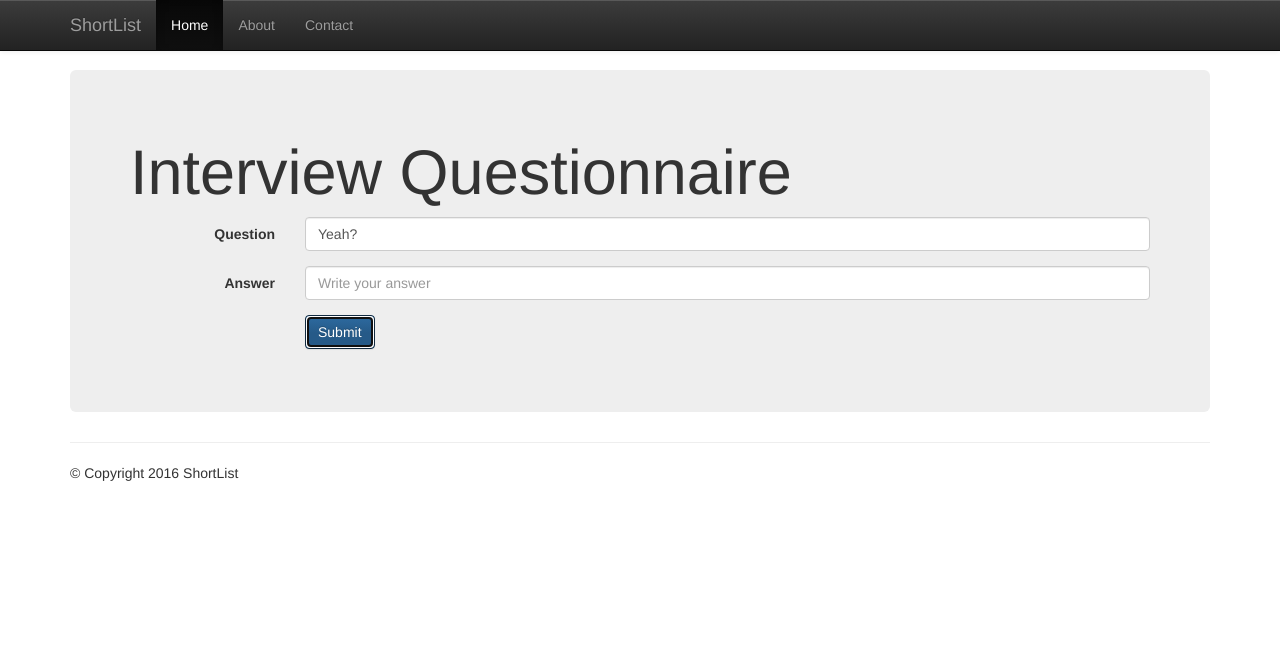
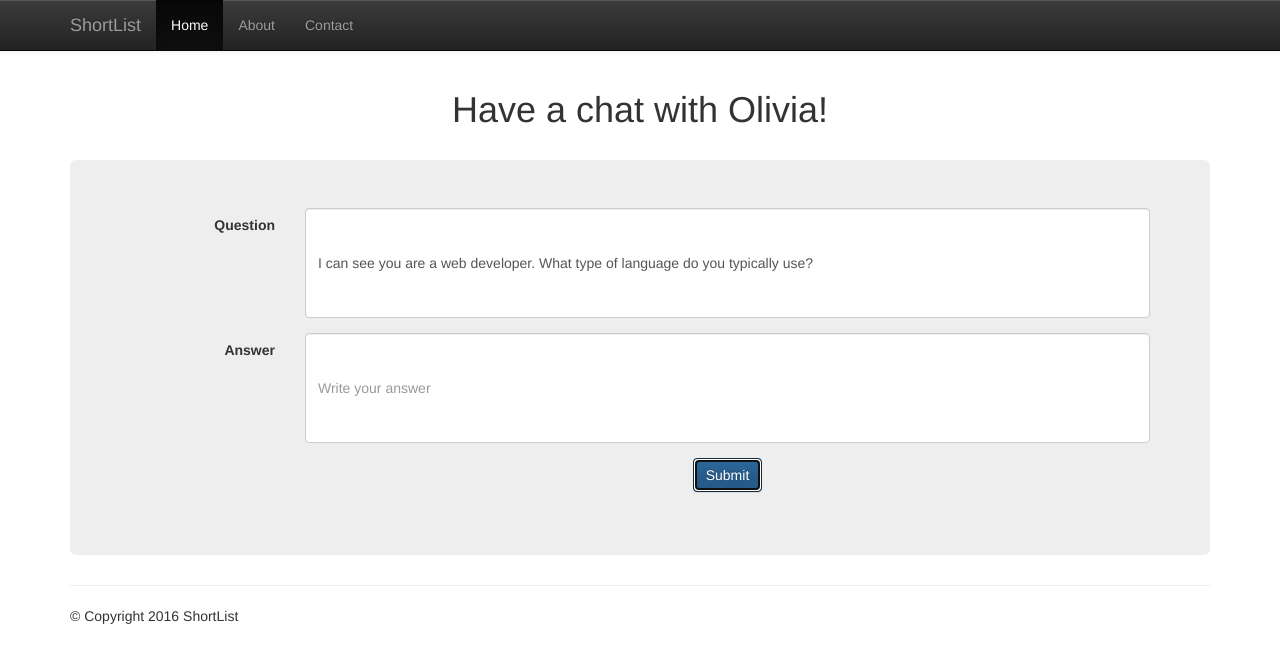
Before and after one commit to luisplaz/Shortlist, a plain HTML site: page index.html in a window 1280 px wide. Both pictures are taken after a click on the button "Start". Drawn offline with nearby package versions, Linux system fonts and the light colour scheme.

Commit message:
Add Olivia

```diff
--- /dev/null
+++ b/css/custom.css
@@ -0,0 +1,3 @@
+.my-input {
+	height: 110px;
+	overflow:auto; }
--- a/index.html
+++ b/index.html
@@ -13,6 +13,8 @@
 			padding-top: 70px;
 		}
 	</style>
+	<link rel="stylesheet" type="text/css" href="css/custom.css">
+	<link rel="stylesheet" src="css/main.css">
 
 </head>
 <body>
@@ -38,23 +40,24 @@
 			</div>
 		</div>
 	</nav>
-	<div class="container">
+	<div class="container" id="main-content">
+		<h1 class="text-center">Have a chat with Olivia!</h1>
+		<br>
 		<div class="jumbotron">
-			<h1 class="h2">Interview Questionnaire</h1>
 			<form class="form-horizontal">
-				<div class="form-group">
+				<div class="form-group" id="question-form">
 					<label for="inputQuestion" class="control-label col-xs-2">Question</label>
 					<div class="col-xs-10">
-						<input type="textarea" class="form-control" id="inputQ" placeholder="Question" value="">
+						<input type="textarea" class="form-control my-input" id="inputQ" placeholder="Question" value="">
 					</div>
 				</div>
-				<div class="form-group">
+				<div class="form-group" id="answer-form">
 					<label for="inputAnswer" class="control-label col-xs-2">Answer</label>
 					<div class="col-xs-10">
-						<input type="textarea" class="form-control" id="inputP" placeholder="Write your answer">
+						<input type="textarea" class="form-control my-input" id="inputP" placeholder="Write your answer">
 					</div>
 				</div>
-				<div class="form-group">
+				<div class="form-group text-center">
 					<div class="col-xs-offset-2 col-xs-10">
 						<button type="submit" class="btn btn-primary" id="start_button">Start</button>
 					</div>
--- a/js/main.js
+++ b/js/main.js
@@ -1,15 +1,31 @@
 $(document).ready(function() {
+	var counter = 0;
+	var questions = [
+	"I can see you are a web developer. What type of language do you typically use?",
+	"You answered Ruby and Javascript, the can you please answer the next question:"+ "\n" +" What type of search method would you use for....",
+	"How would you implement a stack using ruby? [You can pseudocode]"];
+	var text = "Hello my name is Olivia, I will be your interviewer.\n Press start to begin!";
+	$('#answer-form').hide();
 
-	var counter = 0;
-	var questions = ["Hello?","Yeah?","Ok?"];
-	var text = "Hello my name is Gary, I will be your interviewer.\n Press start to ";
-
-	$('#inputQ').attr("value",text);
+	text.split("").forEach(function(elem, index){
+		setTimeout(function(){
+			$("#inputQ").val($("#inputQ").val()+elem);
+		}, index* 55);
+		$("#inputQ").focus();
+	});
 
 	$("#start_button").click(function(e){
 		e.preventDefault();
-		counter = (counter + 1) % questions.length;
-		$('#inputQ').attr("value",questions[counter]);
-		$("#start_button").text("Submit")
+		$('#answer-form').show();
+		$('#inputP').val("");
+		if(counter!=(questions.length)){
+			debugger;
+			$('#inputQ').val(questions[counter]);
+			$("#start_button").text("Submit")
+			counter = counter + 1;
+		}else{
+			$('.jumbotron').hide();
+			$('.text-center').append("<br><br><h4>Thank you for your time</h4>");
+		}
 	});
 });
```
